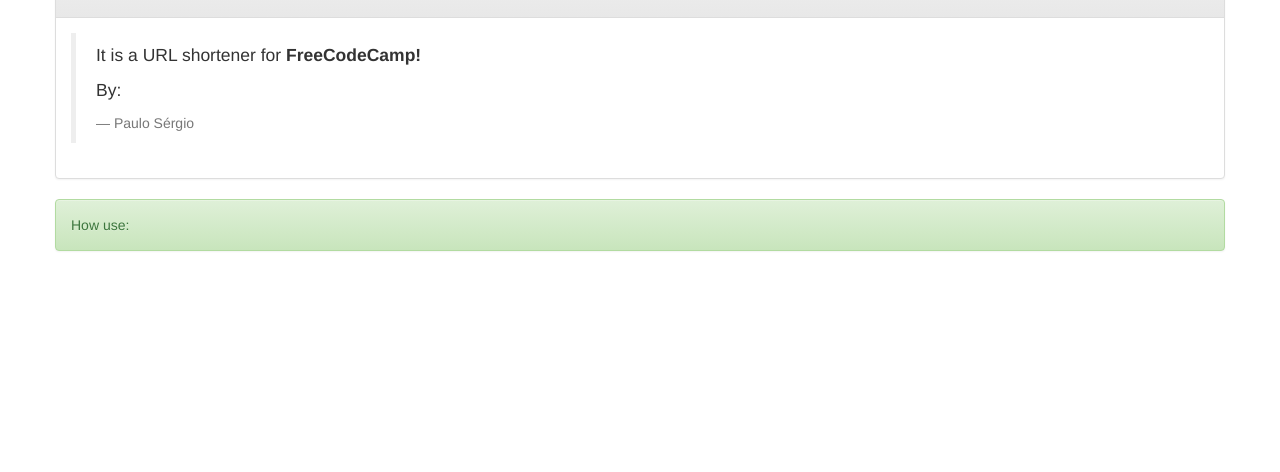
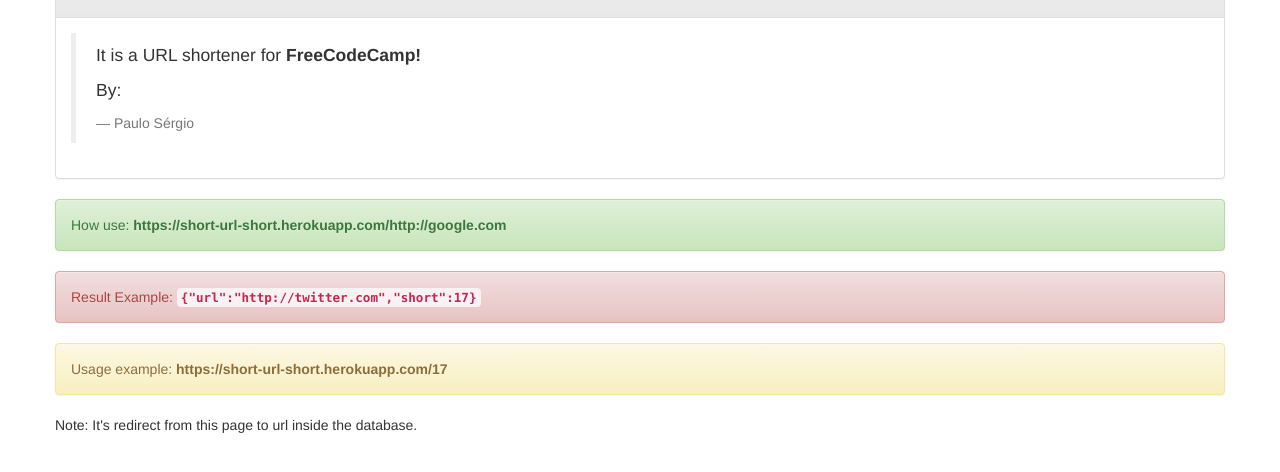
Before and after one commit to paulo101977/short_url_dir, a website: page public/index.html in a window 1280 px wide. Shown: the part 74-546 px from the top of the page. Drawn offline with nearby package versions, Linux system fonts and the light colour scheme.

Commit message:
End index.html

```diff
--- a/public/index.html
+++ b/public/index.html
@@ -23,8 +23,15 @@
                 </div>
 
                 <div class="alert alert-success" role="alert">
-                    <p>How use:</p>
+                    <p>How use: <strong>https://short-url-short.herokuapp.com/http://google.com</strong></p>
                 </div>
+                <div class="alert alert-danger" role="alert">
+                    <p>Result Example: <code><strong>{"url":"http://twitter.com","short":17}</strong></code></p>
+                </div>
+                <div class="alert alert-warning" role="alert">
+                    <p>Usage example: <strong>https://short-url-short.herokuapp.com/17</strong></p>
+                </div>
+                Note: It's redirect from this page to url inside the database.
             </div>
         </div>
 
```
